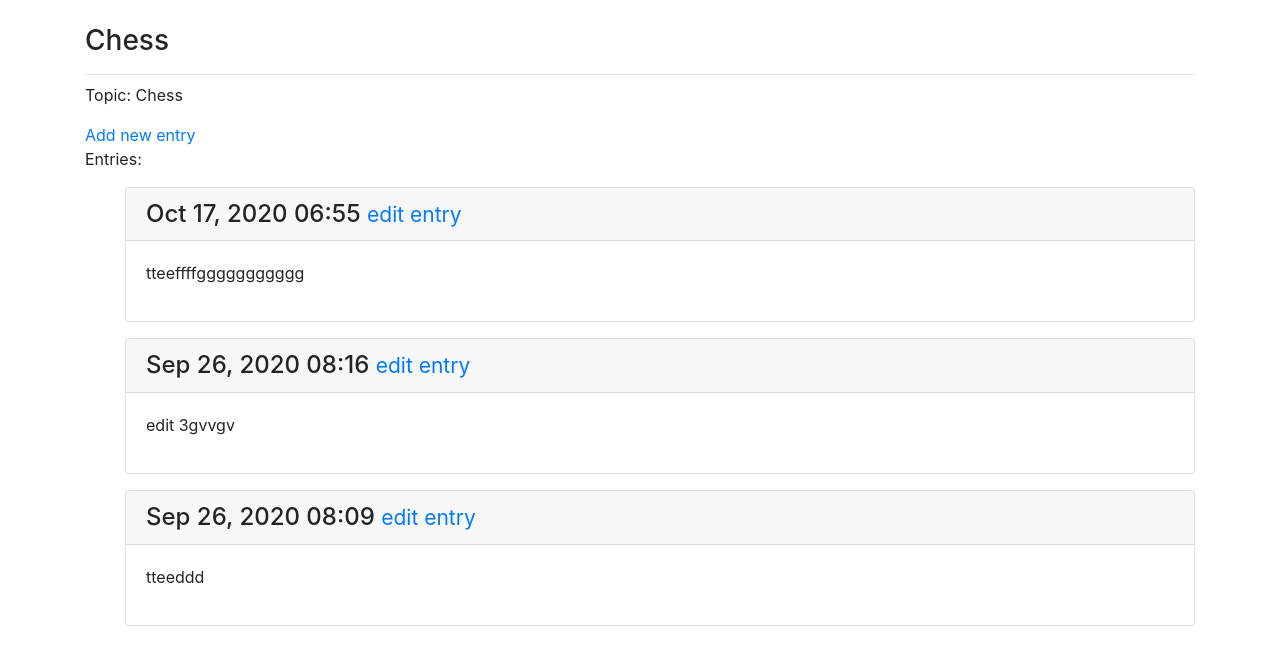
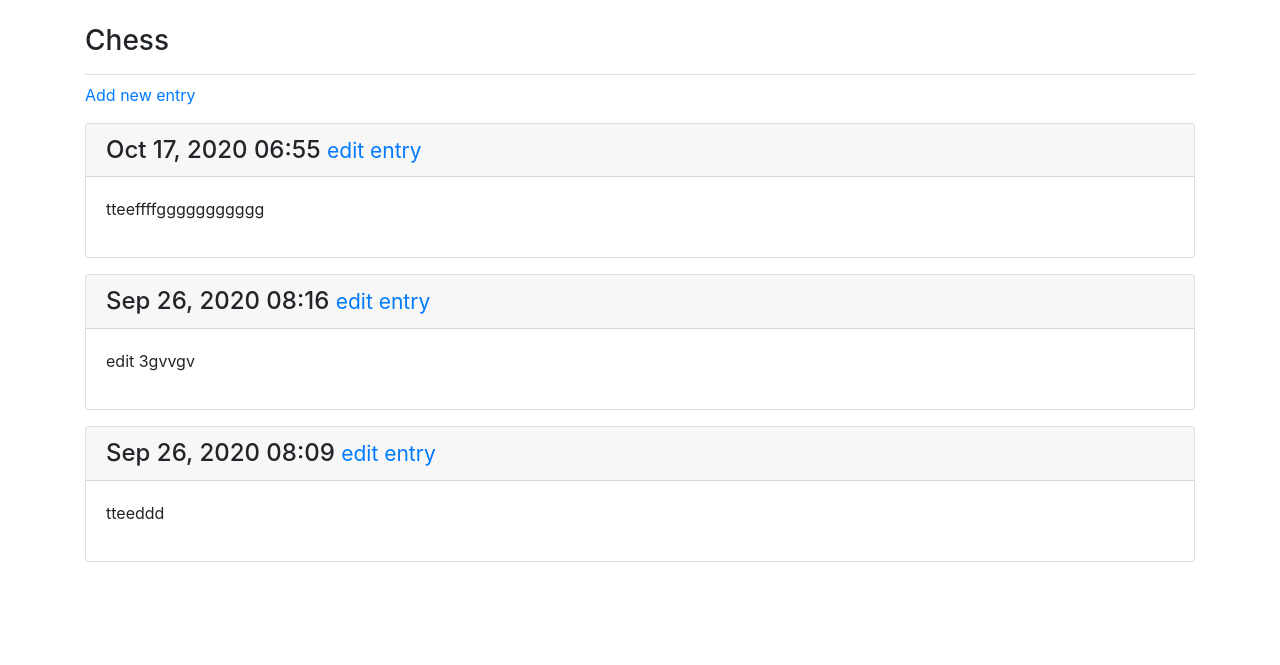
Before and after one commit to Yu4n/WebApplication, a Django app: page /topics/1/ in a window 1280 px wide. Shown: the part 58-723 px from the top of the page. Run offline with Django 3.2, Linux system fonts and the light colour scheme; a user stored in the database is signed in; data comes from the database, SQL or seed files in the repository; some libraries are stand-ins or nearby versions.

Commit message:
Styling the Entries on the Topic Page

```diff
--- a/learning_log/learning_logs/templates/learning_logs/topic.html
+++ b/learning_log/learning_logs/templates/learning_logs/topic.html
@@ -5,13 +5,10 @@
 {% endblock page_header %}
 
 {% block content %}
+    <p>
+        <a href="{% url 'learning_logs:new_entry' topic.id %}">Add new entry</a>
+    </p>
 
-    <p>Topic: {{ topic }}
-    </p>
-    <a href="{% url 'learning_logs:new_entry' topic.id %}">Add new entry</a>
-    <p>Entries:
-    </p>
-    <ul>
     {% for entry in entries %}
         <div class="card mb-3">
             <h4 class="card-header">
```
